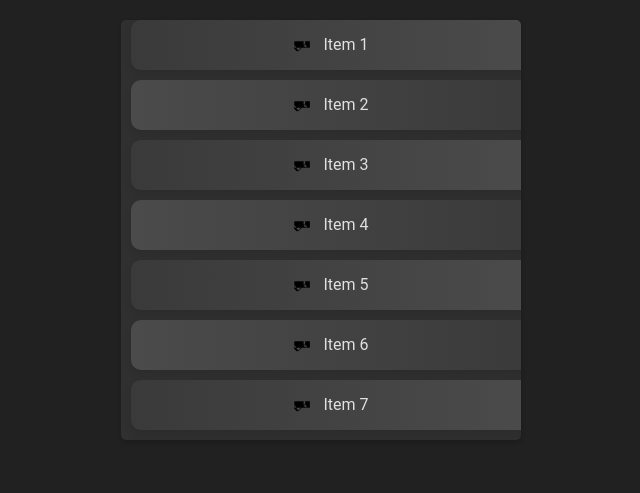
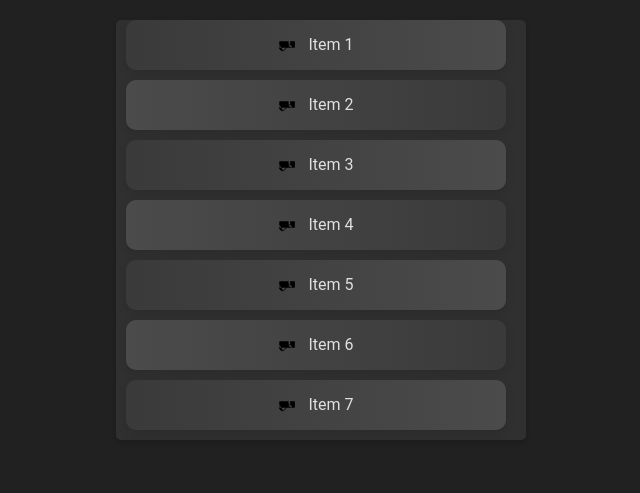
Before and after one commit to wutiaowu5t5/VirtualList, a plain HTML site: page index.html in a window 1280 px wide. Shown: the whole page, without its empty margins (319-959 px from the left). Drawn offline with Linux system fonts and the light colour scheme.

Commit message:
feat：完整css

```diff
--- a/css/virtual.css
+++ b/css/virtual.css
@@ -9,7 +9,7 @@ body {
     overflow-y: auto; /* 允许纵向滚动 */
     overflow-x: hidden;
     position: relative;
-    width: 400px;
+    width: 410px;
     max-width: 100%;
     margin: 20px auto;
     background-color: #303030;
@@ -32,7 +32,7 @@ body {
 }
 .item {
     position: absolute;
-    width: 100%;
+    width: 380px;
     height: 50px; /* 增加高度以适应图标 */
     line-height: 50px;
     display: flex;
@@ -45,6 +45,7 @@ body {
     transition: all 0.3s ease-in-out;
     cursor: pointer;
     box-shadow: 0 4px 10px rgba(0, 0, 0, 0.1); /* 添加阴影效果 */
+    margin-bottom: 10px;
 }
 .item:hover {
     background: linear-gradient(to right, #4b4b4b, #3a3a3a); /* 鼠标悬停时背景渐变方向变化 */
```
